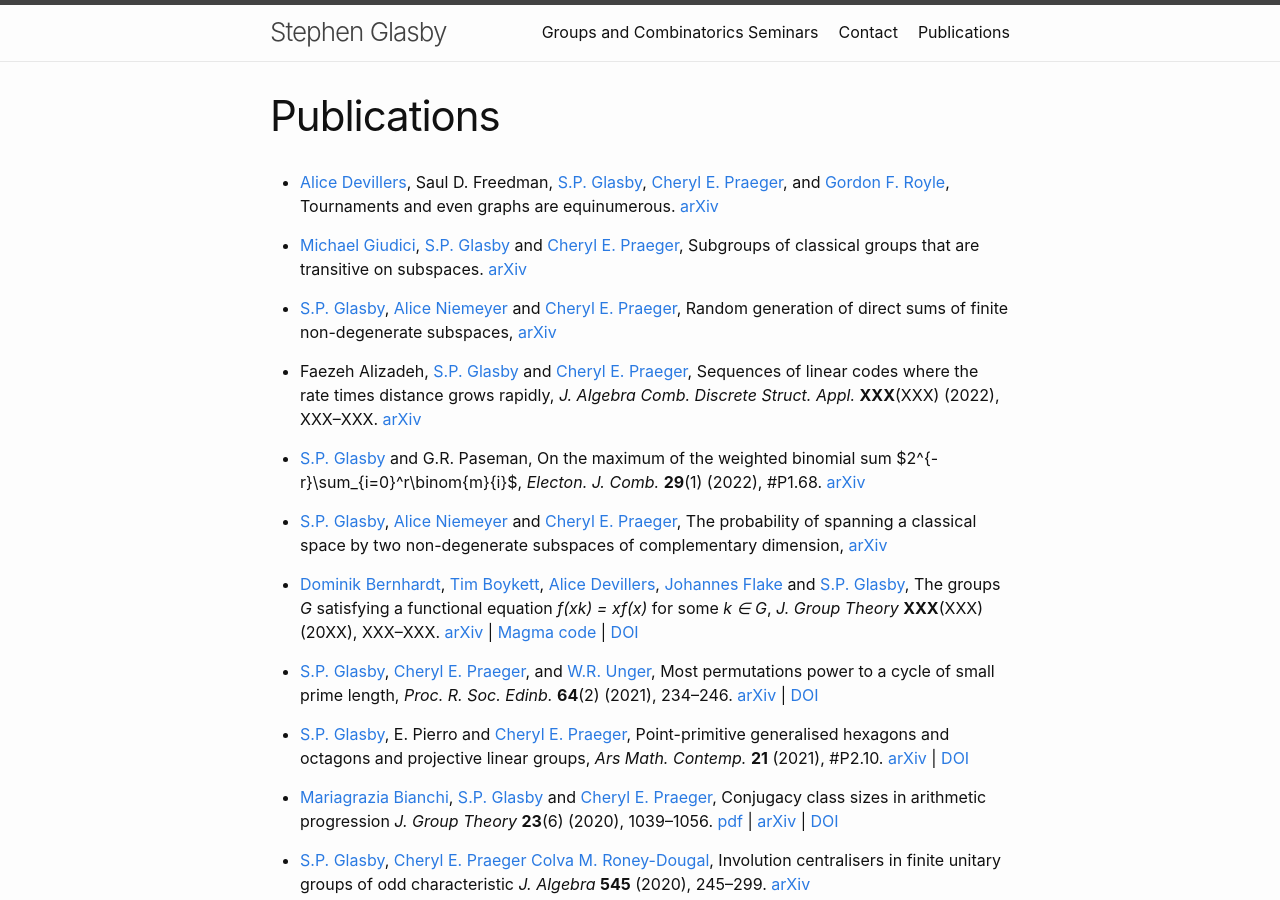
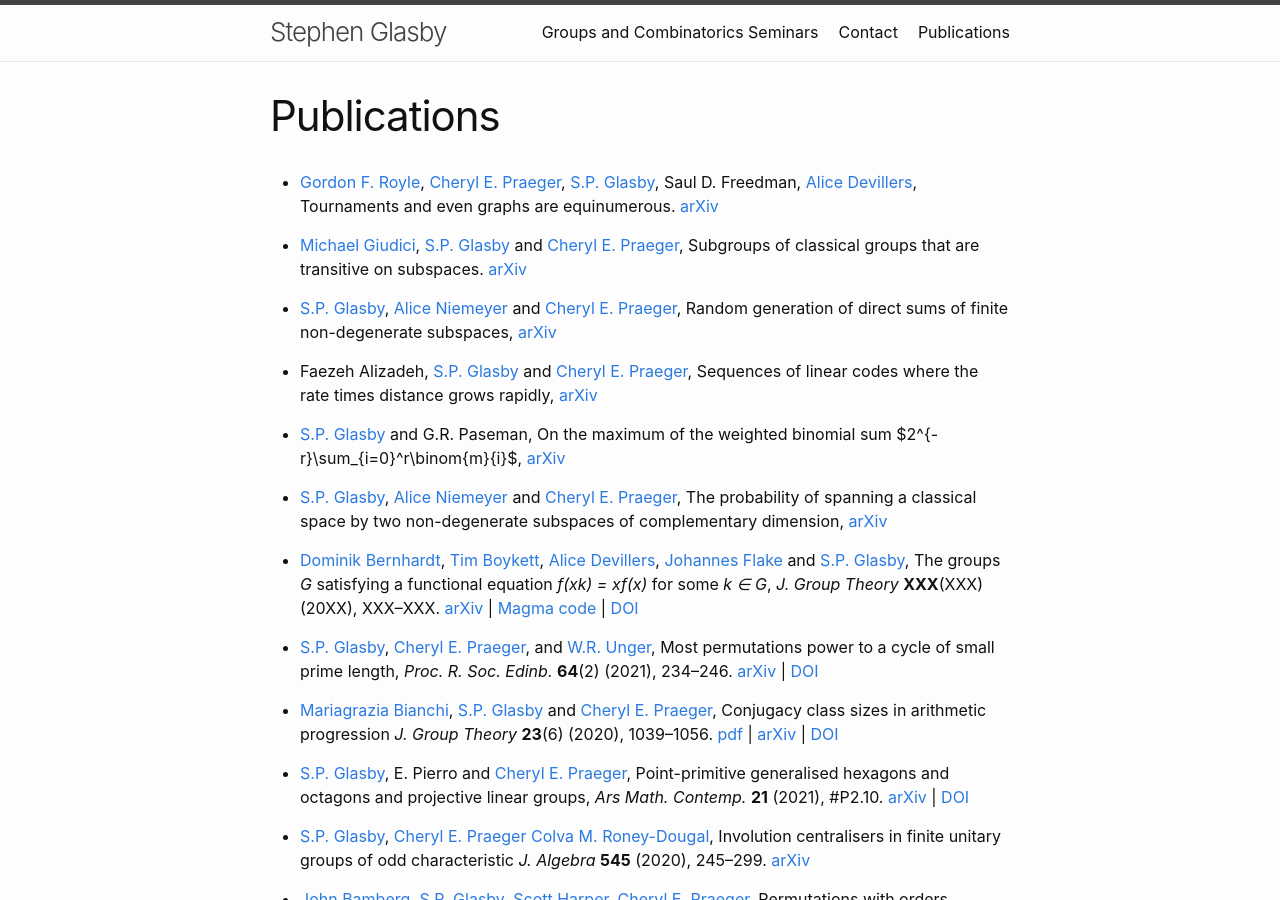
Before and after one commit to StephenGlasby/StephenGlasby.github.io, a Jekyll site: the page built from publications.md, in a window 1280 px wide and 900 px high. Built offline with Jekyll 4.4.1, drawn with Linux system fonts in a browser that asks for light colours.

Commit message:
tournaments

```diff
--- a/publications.md
+++ b/publications.md
@@ -3,13 +3,14 @@
 title: Publications
 permalink: /publications/
 ---
-- [Alice Devillers](https://www.uwa.edu.au/people/alice.devillers),
+
+- [Gordon F. Royle](https://www.uwa.edu.au/people/Gordon.Royle),
+[Cheryl E. Praeger](https://www.uwa.edu.au/people/cheryl.praeger),
+[S.P. Glasby](https://staffhome.ecm.uwa.edu.au/~00059629/),
 Saul D. Freedman,
-[S.P. Glasby](https://staffhome.ecm.uwa.edu.au/~00059629/),
-[Cheryl E. Praeger](https://www.uwa.edu.au/people/cheryl.praeger), and
-[Gordon F. Royle](https://www.uwa.edu.au/people/gordon.royle),
+[Alice Devillers](https://www.uwa.edu.au/people/alice.devillers),
 Tournaments and even graphs are equinumerous.
-[arXiv](https://arxiv.org/abs/xxx.xxxxx)
+[arXiv](http://arxiv.org/abs/2204.01947)
 
 - [Michael Giudici](http://www.maths.uwa.edu.au/~giudici),
 [S.P. Glasby](https://staffhome.ecm.uwa.edu.au/~00059629/) and
@@ -27,12 +28,11 @@
 [S.P. Glasby](https://staffhome.ecm.uwa.edu.au/~00059629/) and
 [Cheryl E. Praeger](https://www.uwa.edu.au/people/cheryl.praeger),
 Sequences of linear codes where the rate times distance grows rapidly,
-*J. Algebra Comb. Discrete Struct. Appl.*  **XXX**(XXX) (2022), XXX--XXX. [arXiv](https://arxiv.org/abs/2110.01277)
+[arXiv](https://arxiv.org/abs/2110.01277)
 
 - [S.P. Glasby](https://staffhome.ecm.uwa.edu.au/~00059629/) and
 G.R. Paseman,
 On the maximum of the weighted binomial sum $2^{-r}\sum_{i=0}^r\binom{m}{i}$,
-*Electon. J. Comb.* **29**(1) (2022), #P1.68.
 [arXiv](https://arxiv.org/abs/2109.11396)
 
 - [S.P. Glasby](https://staffhome.ecm.uwa.edu.au/~00059629/),
@@ -44,7 +44,7 @@
 
 - [Dominik Bernhardt](https://www.mathematik.rwth-aachen.de/go/id/bkbg/gguid/0xF033AE30691E4645A7355F6BBD82B37D/ikz/11/allou/1),
 [Tim Boykett](http://www.algebra.uni-linz.ac.at/~tim/),
-[Alice Devillers](https://www.uwa.edu.au/people/alice.devillers),
+[Alice Devillers](https://research-repository.uwa.edu.au/en/persons/alice-devillers),
 [Johannes Flake](https://johannesflake.github.io/) and
 [S.P. Glasby](https://staffhome.ecm.uwa.edu.au/~00059629/),
 The groups *G* satisfying a functional equation
@@ -71,14 +79,6 @@
 *Ars Math. Contemp.* **21** (2021), #P2.10.
 [arXiv](https://arxiv.org/abs/2012.04189) |
 [DOI](https://doi.org/10.26493/1855-3974.2049.3db)
-
-- [Mariagrazia Bianchi](https://www.unimi.it/en/ugov/person/mariagrazia-bianchi),
-[S.P. Glasby](https://staffhome.ecm.uwa.edu.au/~00059629/)
-and [Cheryl E. Praeger](https://www.uwa.edu.au/people/cheryl.praeger),
-Conjugacy class sizes in arithmetic progression
-*J. Group Theory* **23**(6) (2020), 1039--1056.
-[pdf](https://staffhome.ecm.uwa.edu.au/~00059629/BianchiGlasbyPraegerConjugacyClassSizesInAP.pdf) | [arXiv](https://arxiv.org/abs/2003.03906) |
-[DOI](https://doi.org/10.1515/jgth-2020-0046)
 
 +   [S.P. Glasby](https://staffhome.ecm.uwa.edu.au/~00059629/),
 [Cheryl E. Praeger](https://www.uwa.edu.au/people/cheryl.praeger)
@@ -103,7 +103,7 @@
 [arXiv](https://arxiv.org/abs/1901.06480) |
 [DOI](https://doi.org/10.1080/00927872.2019.1632333)
 
-+ [Alice Devillers](https://www.uwa.edu.au/people/alice.devillers),
++ [Alice Devillers](https://research-repository.uwa.edu.au/en/persons/alice-devillers),
 [S.P. Glasby](https://staffhome.ecm.uwa.edu.au/~00059629/),
 Roots of unity and unreasonable differentiation,
 *Archiv der Mathematik* **113**(4) (2019), 367--371.
```
Also changed, not shown: other parts of publications.md (+9 -2 lines).
